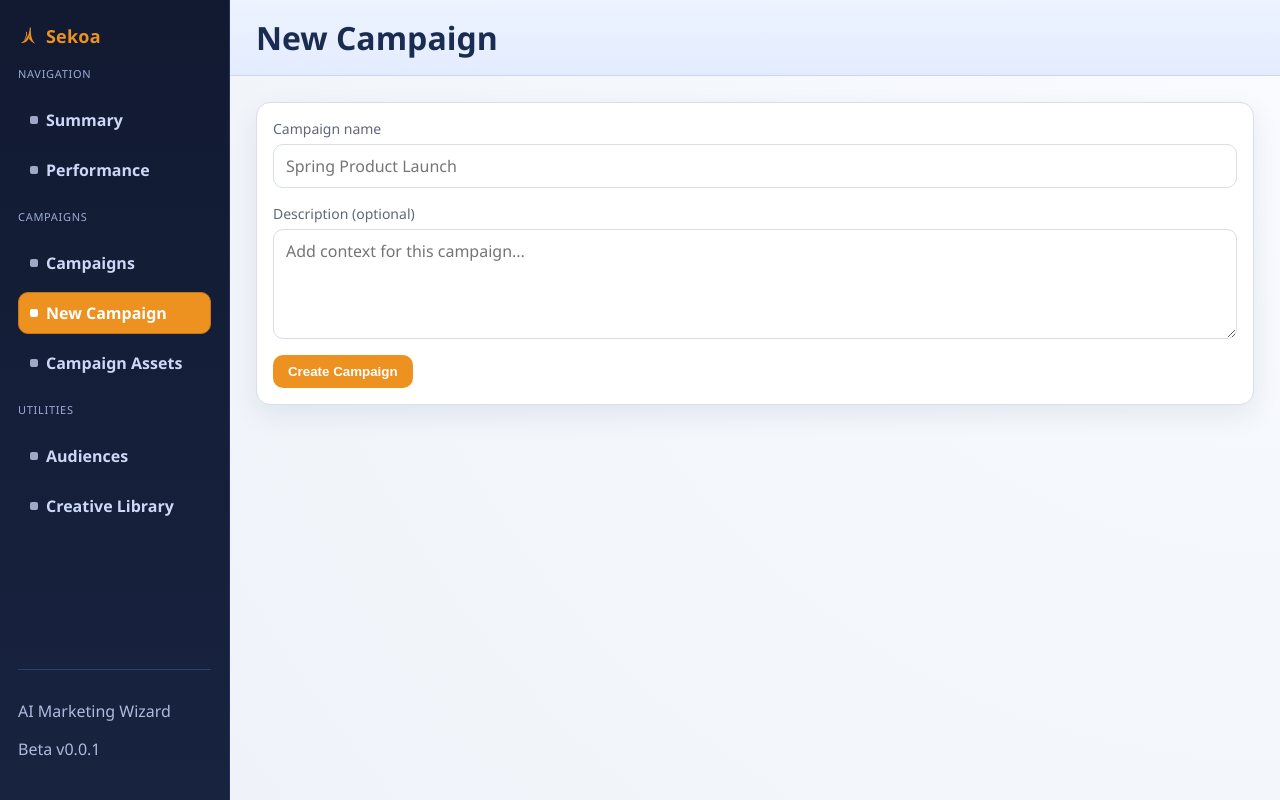
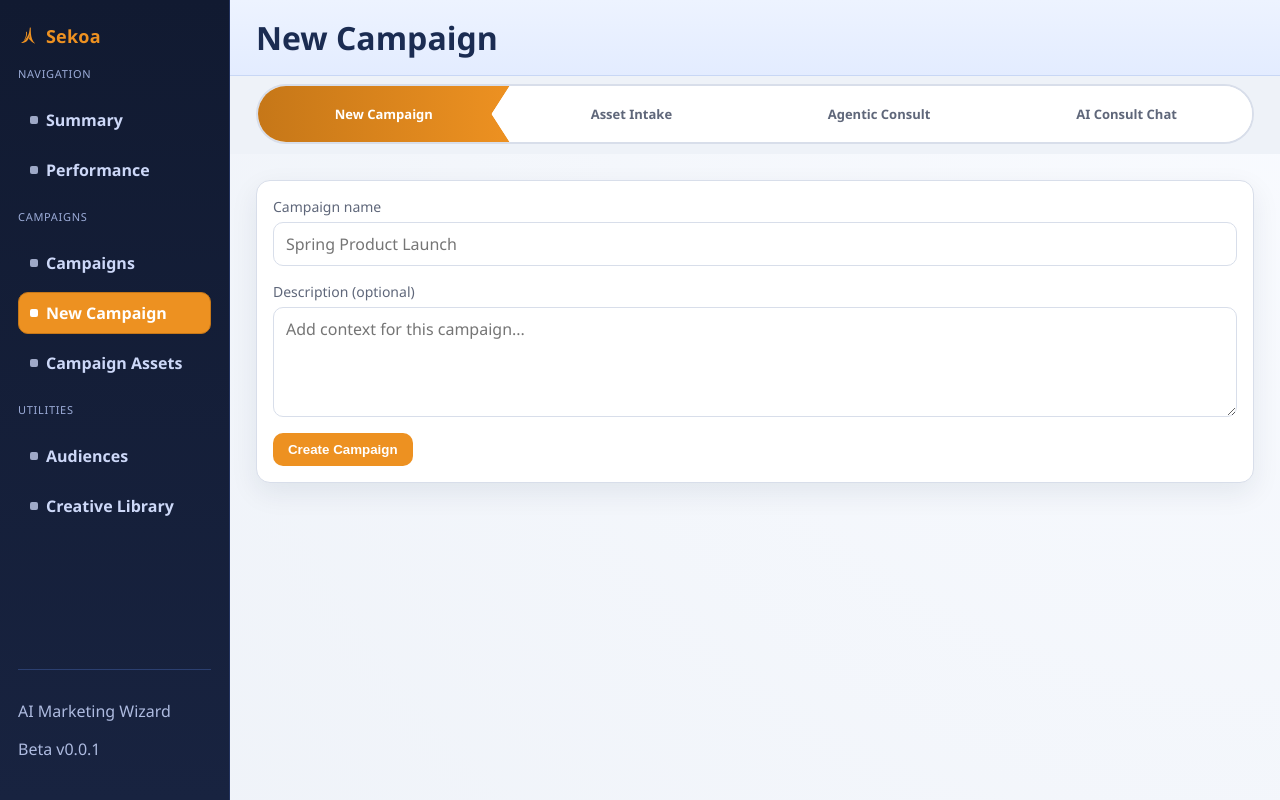
Before and after one commit to trisolarisproject/frontend, a React (Vite) app: page /campaigns/new in a window 1280 px wide. Built offline with nearby package versions, Linux system fonts and the light colour scheme.

Commit message:
its goin

```diff
--- a/src/components/PageLayout.tsx
+++ b/src/components/PageLayout.tsx
@@ -3,11 +3,12 @@ import type { ReactNode } from "react";
 interface PageLayoutProps {
   title: ReactNode;
   subtitle?: ReactNode;
+  topContent?: ReactNode;
   children: ReactNode;
   bodyClassName?: string;
 }
 
-const PageLayout = ({ title, subtitle, children, bodyClassName = "stack" }: PageLayoutProps) => {
+const PageLayout = ({ title, subtitle, topContent, children, bodyClassName = "stack" }: PageLayoutProps) => {
   return (
     <div className="page-layout">
       <header className="page-header-bar">
@@ -18,6 +19,11 @@ const PageLayout = ({ title, subtitle, children, bodyClassName = "stack" }: Page
           </div>
         </div>
       </header>
+      {topContent ? (
+        <div className="page-top-slot">
+          <div className="page-top-slot-inner">{topContent}</div>
+        </div>
+      ) : null}
       <div className="page-body">
         <div className={bodyClassName ? `page-body-inner ${bodyClassName}` : "page-body-inner"}>
           {children}
--- a/src/components/Stepper.tsx
+++ b/src/components/Stepper.tsx
@@ -3,20 +3,20 @@ interface StepperProps {
 }
 
 const labels = [
-  "1. Upload Assets",
-  "2. Agentic Consult",
-  "3. Generating",
-  "4. Results",
+  "New Campaign",
+  "Asset Intake",
+  "Agentic Consult",
+  "AI Consult Chat",
 ] as const;
 
 const Stepper = ({ currentStep }: StepperProps) => {
   return (
-    <div className="stepper">
+    <div className="flow-stepper" aria-label="Campaign onboarding progress">
       {labels.map((label, index) => {
         const step = (index + 1) as 1 | 2 | 3 | 4;
         const state = step === currentStep ? "active" : step < currentStep ? "done" : "todo";
         return (
-          <div key={label} className={`step step-${state}`}>
+          <div key={label} className={`flow-step flow-step-${state}`} aria-current={step === currentStep ? "step" : undefined}>
             {label}
           </div>
         );
--- a/src/index.css
+++ b/src/index.css
@@ -217,6 +217,16 @@ a:hover {
   color: #526385;
 }
 
+.page-top-slot {
+  background: var(--bg);
+}
+
+.page-top-slot-inner {
+  width: min(100%, 1440px);
+  margin: 0 auto;
+  padding: 8px clamp(16px, 2vw, 28px) 10px;
+}
+
 .page-body {
   min-height: 0;
   flex: 1;
@@ -353,32 +363,50 @@ select.input {
   border-color: #f3dab1;
 }
 
-.stepper {
-  display: grid;
-  grid-template-columns: repeat(4, minmax(0, 1fr));
-  gap: 8px;
+.flow-stepper {
+  display: flex;
+  margin-bottom: 0;
+  border: 2px solid var(--border);
+  border-radius: 999px;
+  overflow: hidden;
+  background: var(--surface);
 }
 
-.step {
-  border: 1px solid var(--border);
-  border-radius: 10px;
-  padding: 8px;
+.flow-step {
+  position: relative;
+  flex: 1;
+  min-width: 0;
+  min-height: 56px;
+  display: flex;
+  align-items: center;
+  justify-content: center;
   text-align: center;
-  font-size: 12px;
+  padding: 0 20px 0 34px;
+  font-size: 13px;
+  font-weight: 700;
   color: var(--muted);
-  background: var(--surface-soft);
+  background: var(--surface);
+  white-space: nowrap;
 }
 
-.step-active {
-  border-color: var(--primary);
-  color: var(--primary);
-  background: var(--primary-soft);
+.flow-step:not(:first-child) {
+  margin-left: -18px;
+  clip-path: polygon(18px 0, 100% 0, calc(100% - 18px) 50%, 100% 100%, 18px 100%, 0 50%);
 }
 
-.step-done {
-  border-color: #b9e4cb;
-  color: var(--success-text);
-  background: var(--success-bg);
+.flow-step:first-child {
+  clip-path: polygon(0 0, 100% 0, calc(100% - 18px) 50%, 100% 100%, 0 100%);
+  padding-left: 20px;
+}
+
+.flow-step:last-child {
+  clip-path: polygon(18px 0, 100% 0, 100% 100%, 18px 100%, 0 50%);
+}
+
+.flow-step-active,
+.flow-step-done {
+  color: var(--primary-contrast);
+  background: linear-gradient(90deg, var(--primary-dark), var(--primary));
 }
 
 .progress-wrap {
@@ -811,8 +839,16 @@ select.input {
 }
 
 @media (max-width: 760px) {
-  .stepper {
-    grid-template-columns: 1fr 1fr;
+  .flow-stepper {
+    border-radius: 18px;
+    overflow-x: auto;
+    scrollbar-width: thin;
+  }
+
+  .flow-step {
+    min-width: 170px;
+    min-height: 50px;
+    font-size: 12px;
   }
 
   .row-between {
--- a/src/pages/AssetIntakePage.tsx
+++ b/src/pages/AssetIntakePage.tsx
@@ -9,6 +9,7 @@ import Input from "../components/ui/Input";
 import LoadingSpinner from "../components/ui/LoadingSpinner";
 import Textarea from "../components/ui/Textarea";
 import PageLayout from "../components/PageLayout";
+import Stepper from "../components/Stepper";
 
 const AssetIntakePage = () => {
   const { id } = useParams();
@@ -97,7 +98,11 @@ const AssetIntakePage = () => {
   }
 
   return (
-    <PageLayout title="Asset Intake" subtitle="Upload assets and provide product context.">
+    <PageLayout
+      title="Asset Intake"
+      subtitle="Upload assets and provide product context."
+      topContent={<Stepper currentStep={2} />}
+    >
       <Card>
         <form className="stack" onSubmit={onSubmit}>
           {error ? <Banner kind="error">{error}</Banner> : null}
--- a/src/pages/ConsultChatPage.tsx
+++ b/src/pages/ConsultChatPage.tsx
@@ -8,6 +8,7 @@ import Button from "../components/ui/Button";
 import Card from "../components/ui/Card";
 import LoadingSpinner from "../components/ui/LoadingSpinner";
 import PageLayout from "../components/PageLayout";
+import Stepper from "../components/Stepper";
 
 type ChatMessage = {
   role: "ai" | "user";
@@ -195,6 +196,7 @@ const ConsultChatPage = () => {
     <PageLayout
       title="AI Consult Chat"
       subtitle="Respond to AI clarifying questions before analysis starts."
+      topContent={<Stepper currentStep={4} />}
     >
       {error ? <Banner kind="error">{error}</Banner> : null}
 
--- a/src/pages/ConsultIntakePage.tsx
+++ b/src/pages/ConsultIntakePage.tsx
@@ -9,6 +9,7 @@ import Input from "../components/ui/Input";
 import LoadingSpinner from "../components/ui/LoadingSpinner";
 import Textarea from "../components/ui/Textarea";
 import PageLayout from "../components/PageLayout";
+import Stepper from "../components/Stepper";
 
 const goalOptions: Goal[] = ["sales", "leads", "app_installs", "brand_awareness"];
 const toneOptions: Tone[] = ["bold", "friendly", "luxury", "playful", "minimal"];
@@ -122,6 +123,7 @@ const ConsultIntakePage = () => {
     <PageLayout
       title="Agentic Consult"
       subtitle="Provide initial inputs before chatting with the AI agent."
+      topContent={<Stepper currentStep={3} />}
     >
       <Card>
         <form className="stack" onSubmit={onSubmit}>
--- a/src/pages/NewCampaignPage.tsx
+++ b/src/pages/NewCampaignPage.tsx
@@ -7,6 +7,7 @@ import Textarea from "../components/ui/Textarea";
 import Button from "../components/ui/Button";
 import Banner from "../components/ui/Banner";
 import PageLayout from "../components/PageLayout";
+import Stepper from "../components/Stepper";
 
 const NewCampaignPage = () => {
   const navigate = useNavigate();
@@ -39,7 +40,7 @@ const NewCampaignPage = () => {
   };
 
   return (
-    <PageLayout title="New Campaign">
+    <PageLayout title="New Campaign" topContent={<Stepper currentStep={1} />}>
       <Card>
         <form className="stack" onSubmit={onSubmit}>
           {error ? <Banner kind="error">{error}</Banner> : null}
```
